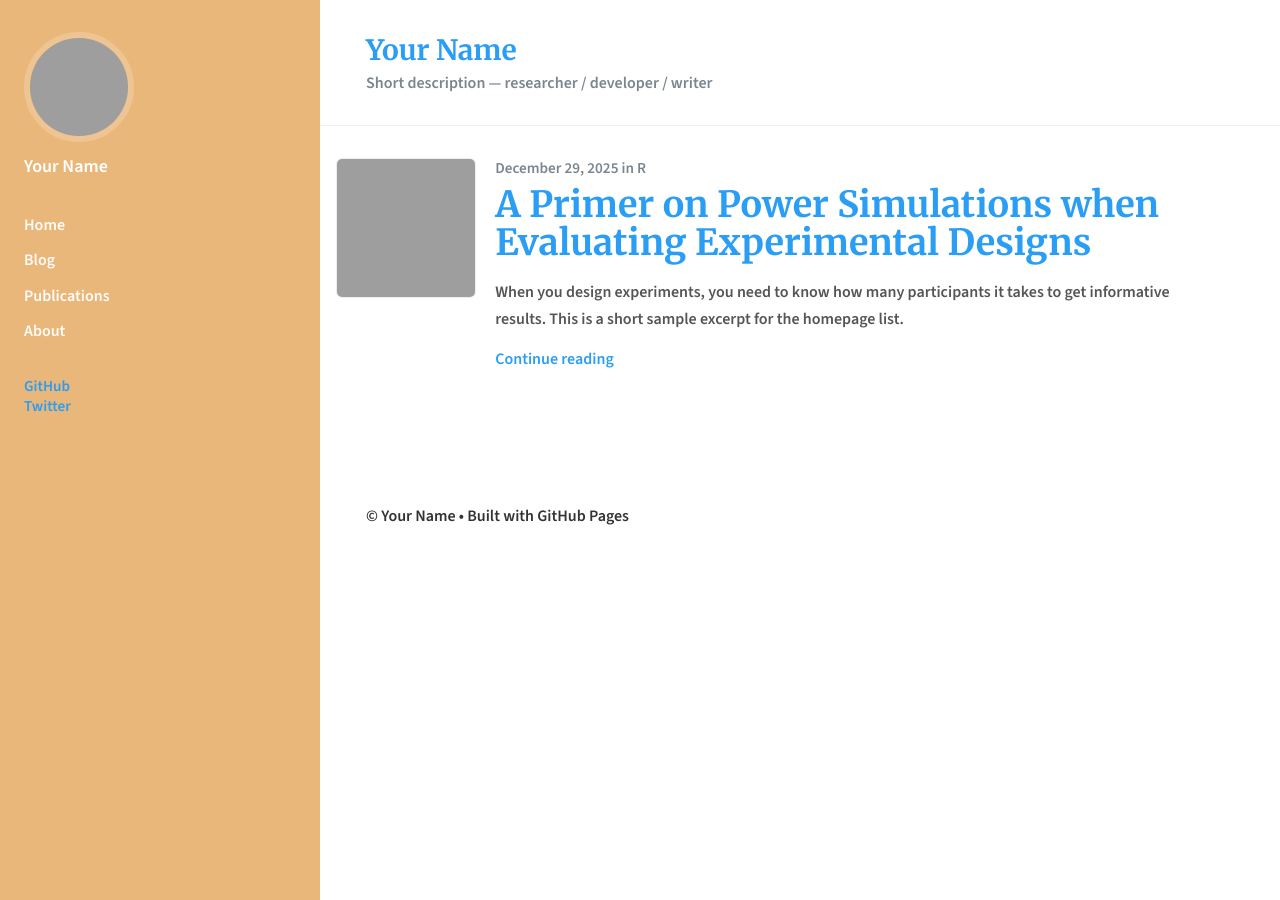
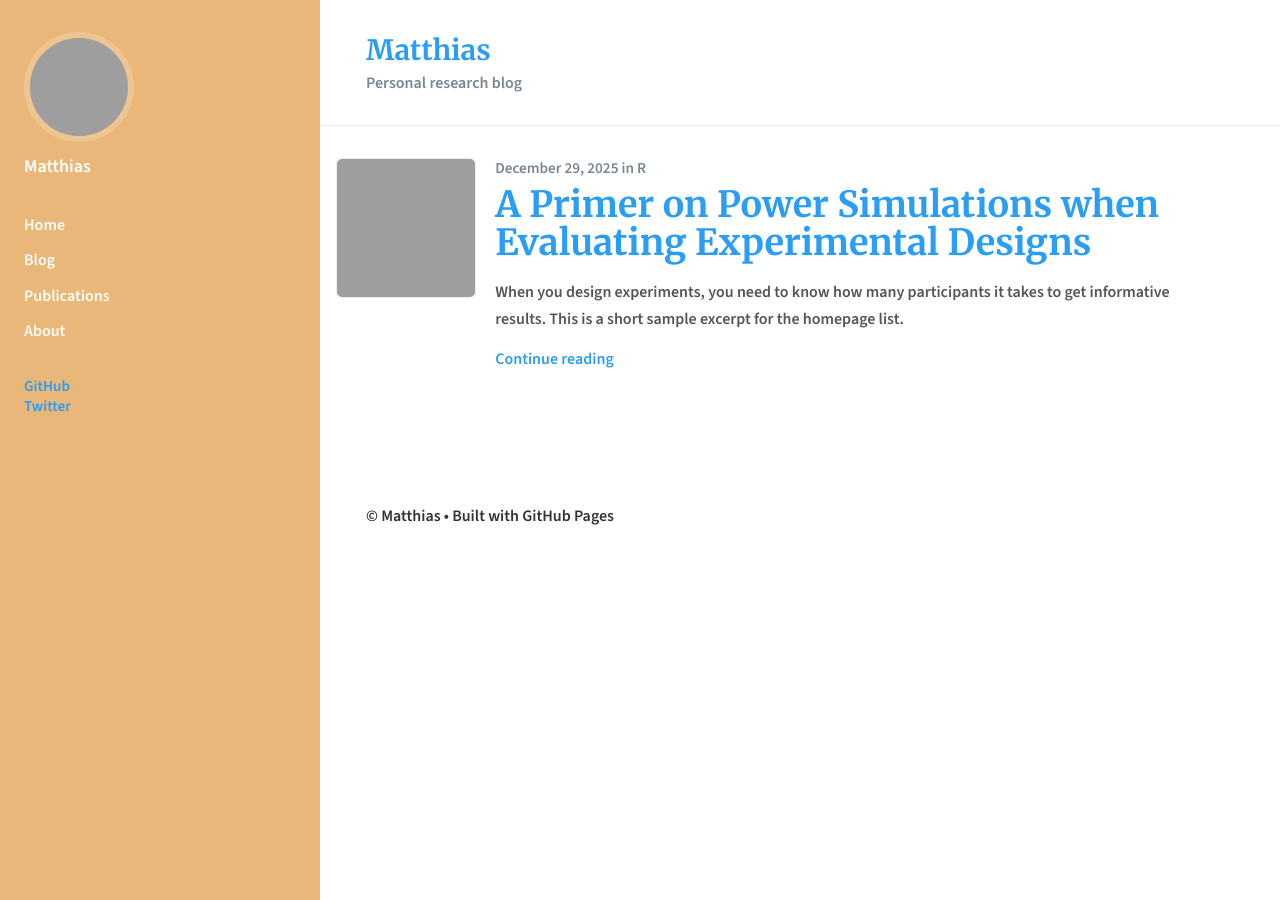
Before and after one commit to h-matthias2025/h-matthias.github.io, a Jekyll site: the page built from index.md, in a window 1280 px wide. Built offline with Jekyll 4.4.1, drawn with Linux system fonts in a browser that asks for light colours; grey boxes are pictures that could not be loaded.

Commit message:
Update _config.yml

```diff
--- a/_config.yml
+++ b/_config.yml
@@ -1,17 +1,29 @@
-title: "Your Name"
-description: "Short description — researcher / developer / writer"
-baseurl: ""          # leave empty for user site
-url: "https://h-matthias2025.github.io"
+title: Matthias
+description: Personal research blog
+url: https://yourusername.github.io
+baseurl: ""
+
+theme: hydeout
+
+author:
+  name: JMatthias
+  email: ""
+
+sidebar_home_link: true
+
+paginate: 5
+paginate_path: "/page/:num/"
+
+plugins:
+  - jekyll-paginate
+  - jekyll-feed
+  - jekyll-seo-tag
+
 markdown: kramdown
 
-# Jekyll defaults
-collections: {}
-plugins: []
+social_links:
+  github: yourgithub
+  twitter: yourtwitter
+  rss: rss
 
-# defaults to apply post layout automatically
-defaults:
-  - scope:
-      path: ""
-      type: "posts"
-    values:
-      layout: "post"
+google_analytics: ""
```
